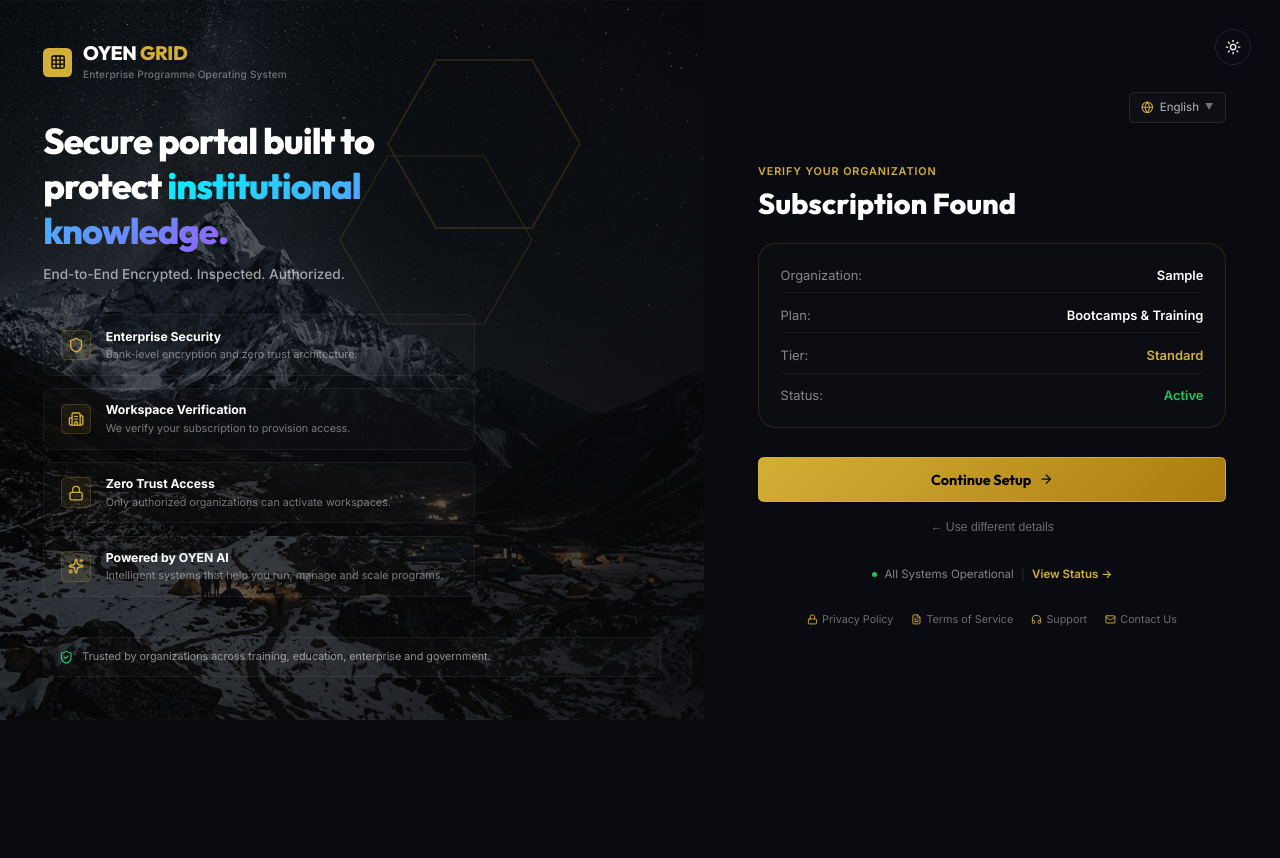
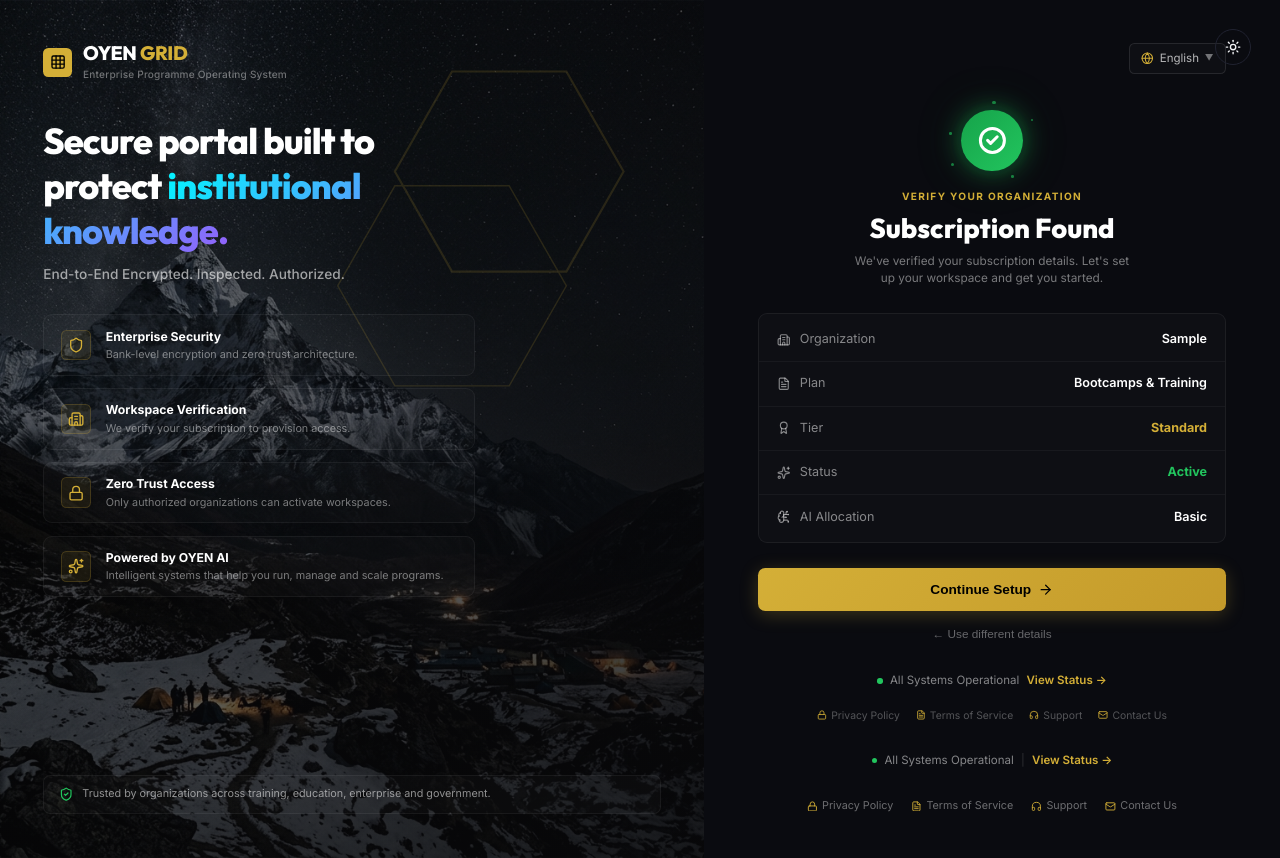
Before and after one commit to oyenhq-design/oyengridwebapp, a React (Vite) app: page / in a window 1280 px wide. Both pictures are taken after typing "Sample", "name@example.com" into the empty fields and a click on the button "Verify Organization". Before the commit the page ends 800 px from the top, so only its background shows below. Built offline with nearby package versions, Linux system fonts and the light colour scheme.

Commit message:
feat: redesign Subscription Found screen with green checkmark hero, icon rows, and AI allocation field

```diff
--- a/src/App.jsx
+++ b/src/App.jsx
@@ -2160,49 +2160,150 @@ export default function App() {
 
               {/* CASE 1: Subscription Found */}
               {verificationResult === 'found' && (
-                <div className="animate-fade-in" style={{ textAlign: 'left' }}>
-                  <span style={{ fontSize: '0.75rem', fontWeight: 600, color: '#D4AF37', textTransform: 'uppercase', letterSpacing: '1px' }}>Verify your organization</span>
-                  <h2 style={{ fontSize: '2rem', fontWeight: 800, marginTop: '0.35rem', color: '#fff', fontFamily: "'Outfit', sans-serif" }}>Subscription Found</h2>
-
-                  <div className="form-card" style={{
-                    marginTop: '1.5rem',
-                    marginBottom: '2rem',
-                    backgroundColor: 'rgba(255, 255, 255, 0.01)',
-                    borderColor: 'rgba(212, 175, 55, 0.15)',
-                    boxShadow: '0 0 30px rgba(212, 175, 55, 0.03)',
-                    padding: '1.5rem'
+                <div className="animate-fade-in" style={{ textAlign: 'center' }}>
+
+                  {/* Green checkmark hero */}
+                  <div style={{ display: 'flex', flexDirection: 'column', alignItems: 'center', marginBottom: '1.75rem' }}>
+                    <div style={{ position: 'relative', display: 'inline-flex', alignItems: 'center', justifyContent: 'center', marginBottom: '1.25rem' }}>
+                      {/* Outer glow ring */}
+                      <div style={{
+                        position: 'absolute',
+                        width: '90px',
+                        height: '90px',
+                        borderRadius: '50%',
+                        background: 'radial-gradient(circle, rgba(34,197,94,0.15) 0%, transparent 70%)',
+                        animation: 'pulse 2s ease-in-out infinite'
+                      }} />
+                      {/* Sparkle dots */}
+                      {[
+                        { top: '-10px', left: '50%', size: '4px' },
+                        { top: '10px', right: '-12px', size: '3px' },
+                        { bottom: '-8px', right: '10px', size: '3px' },
+                        { bottom: '5px', left: '-12px', size: '4px' },
+                        { top: '25px', left: '-14px', size: '3px' },
+                      ].map((s, i) => (
+                        <span key={i} style={{
+                          position: 'absolute',
+                          width: s.size,
+                          height: s.size,
+                          borderRadius: '50%',
+                          backgroundColor: '#22c55e',
+                          opacity: 0.6,
+                          top: s.top,
+                          left: s.left,
+                          right: s.right,
+                          bottom: s.bottom,
+                        }} />
+                      ))}
+                      {/* Circle badge */}
+                      <div style={{
+                        width: '68px',
+                        height: '68px',
+                        borderRadius: '50%',
+                        background: 'linear-gradient(135deg, #16a34a 0%, #22c55e 100%)',
+                        display: 'flex',
+                        alignItems: 'center',
+                        justifyContent: 'center',
+                        boxShadow: '0 0 30px rgba(34, 197, 94, 0.4), 0 0 60px rgba(34, 197, 94, 0.15)',
+                        position: 'relative',
+                        zIndex: 1
+                      }}>
+                        <CheckCircle2 size={32} color="#fff" strokeWidth={2.5} />
+                      </div>
+                    </div>
+
+                    {/* Label and title */}
+                    <span style={{ fontSize: '0.7rem', fontWeight: 700, color: '#D4AF37', textTransform: 'uppercase', letterSpacing: '1.5px', marginBottom: '0.5rem' }}>
+                      Verify Your Organization
+                    </span>
+                    <h2 style={{ fontSize: '1.9rem', fontWeight: 800, color: '#fff', fontFamily: "'Outfit', sans-serif", margin: 0 }}>
+                      Subscription Found
+                    </h2>
+                    <p style={{ fontSize: '0.82rem', color: 'rgba(255,255,255,0.45)', marginTop: '0.5rem', lineHeight: 1.5, maxWidth: '320px' }}>
+                      We've verified your subscription details. Let's set up your workspace and get you started.
+                    </p>
+                  </div>
+
+                  {/* Details card */}
+                  <div style={{
+                    backgroundColor: 'rgba(255, 255, 255, 0.02)',
+                    border: '1px solid rgba(255, 255, 255, 0.06)',
+                    borderRadius: '10px',
+                    padding: '0.25rem 0',
+                    marginBottom: '1.75rem',
+                    textAlign: 'left'
                   }}>
-                    <div style={{ display: 'flex', flexDirection: 'column', gap: '0.875rem', fontSize: '0.9rem' }}>
-                      <div style={{ display: 'flex', justifyContent: 'space-between', borderBottom: '1px solid rgba(255,255,255,0.05)', paddingBottom: '0.5rem' }}>
-                        <span style={{ color: 'rgba(255,255,255,0.5)' }}>Organization:</span>
-                        <span style={{ fontWeight: 600, color: '#fff' }}>{verifyOrgNameInput.trim() || 'ABC Energy Ltd'}</span>
+                    {[
+                      {
+                        icon: <Building2 size={15} color="rgba(255,255,255,0.5)" />,
+                        label: 'Organization',
+                        value: verifyOrgNameInput.trim() || 'abc energy',
+                        valueStyle: { color: '#fff', fontWeight: 600 }
+                      },
+                      {
+                        icon: <FileText size={15} color="rgba(255,255,255,0.5)" />,
+                        label: 'Plan',
+                        value: 'Bootcamps & Training',
+                        valueStyle: { color: '#fff', fontWeight: 600 }
+                      },
+                      {
+                        icon: <Award size={15} color="rgba(255,255,255,0.5)" />,
+                        label: 'Tier',
+                        value: 'Standard',
+                        valueStyle: { color: '#D4AF37', fontWeight: 700 }
+                      },
+                      {
+                        icon: <Sparkles size={15} color="rgba(255,255,255,0.5)" />,
+                        label: 'Status',
+                        value: 'Active',
+                        valueStyle: { color: '#22c55e', fontWeight: 700 }
+                      },
+                      {
+                        icon: <BrainCircuit size={15} color="rgba(255,255,255,0.5)" />,
+                        label: 'AI Allocation',
+                        value: 'Basic',
+                        valueStyle: { color: '#fff', fontWeight: 600 }
+                      }
+                    ].map((row, i, arr) => (
+                      <div key={i} style={{
+                        display: 'flex',
+                        alignItems: 'center',
+                        justifyContent: 'space-between',
+                        padding: '0.85rem 1.25rem',
+                        borderBottom: i < arr.length - 1 ? '1px solid rgba(255,255,255,0.04)' : 'none',
+                        fontSize: '0.875rem'
+                      }}>
+                        <div style={{ display: 'flex', alignItems: 'center', gap: '0.65rem', color: 'rgba(255,255,255,0.5)' }}>
+                          {row.icon}
+                          <span>{row.label}</span>
+                        </div>
+                        <span style={row.valueStyle}>{row.value}</span>
                       </div>
-                      <div style={{ display: 'flex', justifyContent: 'space-between', borderBottom: '1px solid rgba(255,255,255,0.05)', paddingBottom: '0.5rem' }}>
-                        <span style={{ color: 'rgba(255,255,255,0.5)' }}>Plan:</span>
-                        <span style={{ fontWeight: 600, color: '#fff' }}>Bootcamps & Training</span>
-                      </div>
-                      <div style={{ display: 'flex', justifyContent: 'space-between', borderBottom: '1px solid rgba(255,255,255,0.05)', paddingBottom: '0.5rem' }}>
-                        <span style={{ color: 'rgba(255,255,255,0.5)' }}>Tier:</span>
-                        <span style={{ fontWeight: 600, color: '#D4AF37' }}>Standard</span>
-                      </div>
-                      <div style={{ display: 'flex', justifyContent: 'space-between' }}>
-                        <span style={{ color: 'rgba(255,255,255,0.5)' }}>Status:</span>
-                        <span style={{ color: '#22c55e', fontWeight: 600 }}>Active</span>
-                      </div>
-                    </div>
-                  </div>
-
+                    ))}
+                  </div>
+
+                  {/* Continue Setup button */}
                   <button
                     type="button"
-                    className="submit-btn"
                     style={{
-                      background: 'linear-gradient(135deg, #D4AF37 0%, #AA7C11 100%)',
-                      border: '1px solid #D4AF37',
+                      width: '100%',
+                      background: 'linear-gradient(135deg, #D4AF37 0%, #C49A2A 100%)',
+                      border: 'none',
                       color: '#000',
                       fontWeight: 700,
-                      borderRadius: '6px',
-                      padding: '0.875rem'
+                      fontSize: '0.95rem',
+                      borderRadius: '8px',
+                      padding: '0.95rem',
+                      display: 'flex',
+                      alignItems: 'center',
+                      justifyContent: 'center',
+                      gap: '0.5rem',
+                      cursor: 'pointer',
+                      transition: 'all 0.2s ease',
+                      boxShadow: '0 4px 20px rgba(212, 175, 55, 0.25)'
                     }}
+                    onMouseEnter={(e) => e.currentTarget.style.opacity = '0.92'}
+                    onMouseLeave={(e) => e.currentTarget.style.opacity = '1'}
                     onClick={() => triggerTransition(() => {
                       setOrgName(verifyOrgNameInput.trim() || 'ABC Energy Ltd');
                       setUser(verifyOrgEmailInput.trim());
@@ -2210,26 +2311,60 @@ export default function App() {
                       handleOrgRegistrationComplete(verifyOrgEmailInput.trim(), 'bootcamp');
                     })}
                   >
-                    Continue Setup <ArrowRight size={16} />
+                    <span>Continue Setup</span>
+                    <ArrowRight size={17} />
                   </button>
 
+                  {/* Back link */}
                   <button
                     type="button"
                     style={{
                       background: 'transparent',
                       border: 'none',
-                      color: 'rgba(255,255,255,0.4)',
+                      color: 'rgba(255,255,255,0.38)',
                       cursor: 'pointer',
-                      fontSize: '0.85rem',
+                      fontSize: '0.82rem',
                       width: '100%',
                       textAlign: 'center',
-                      marginTop: '1.25rem',
-                      fontWeight: 500
+                      marginTop: '1.1rem',
+                      fontWeight: 500,
+                      transition: 'color 0.2s ease'
                     }}
+                    onMouseEnter={(e) => e.currentTarget.style.color = 'rgba(255,255,255,0.65)'}
+                    onMouseLeave={(e) => e.currentTarget.style.color = 'rgba(255,255,255,0.38)'}
                     onClick={() => setVerificationResult(null)}
                   >
                     ← Use different details
                   </button>
+
+                  {/* Status row */}
+                  <div style={{ display: 'flex', alignItems: 'center', justifyContent: 'center', gap: '0.5rem', marginTop: '2rem', fontSize: '0.8rem', color: 'rgba(255,255,255,0.5)' }}>
+                    <span style={{ width: '6px', height: '6px', borderRadius: '50%', backgroundColor: '#22c55e', flexShrink: 0 }}></span>
+                    <span>All Systems Operational</span>
+                    <span
+                      style={{ color: '#D4AF37', fontWeight: 600, cursor: 'pointer' }}
+                      onClick={() => alert('View Status: All systems fully operational.')}
+                    >
+                      View Status →
+                    </span>
+                  </div>
+
+                  {/* Footer links */}
+                  <div style={{ display: 'flex', justifyContent: 'center', gap: '1.1rem', marginTop: '1.25rem', fontSize: '0.72rem', color: 'rgba(255,255,255,0.3)', flexWrap: 'wrap', alignItems: 'center' }}>
+                    <span style={{ display: 'flex', alignItems: 'center', gap: '0.3rem', cursor: 'pointer' }}>
+                      <Lock size={11} color="#D4AF37" /> Privacy Policy
+                    </span>
+                    <span style={{ display: 'flex', alignItems: 'center', gap: '0.3rem', cursor: 'pointer' }}>
+                      <FileText size={11} color="#D4AF37" /> Terms of Service
+                    </span>
+                    <span style={{ display: 'flex', alignItems: 'center', gap: '0.3rem', cursor: 'pointer' }}>
+                      <Headphones size={11} color="#D4AF37" /> Support
+                    </span>
+                    <span style={{ display: 'flex', alignItems: 'center', gap: '0.3rem', cursor: 'pointer' }}>
+                      <Mail size={11} color="#D4AF37" /> Contact Us
+                    </span>
+                  </div>
+
                 </div>
               )}
 
--- a/src/index.css
+++ b/src/index.css
@@ -98,6 +98,11 @@ h1, h2, h3, h4, h5, h6 {
 @keyframes scaleUp {
   from { transform: scale(0.97); opacity: 0; }
   to { transform: scale(1); opacity: 1; }
+}
+
+@keyframes pulse {
+  0%, 100% { transform: scale(1); opacity: 0.6; }
+  50% { transform: scale(1.15); opacity: 1; }
 }
 
 .animate-fade-in {
```
